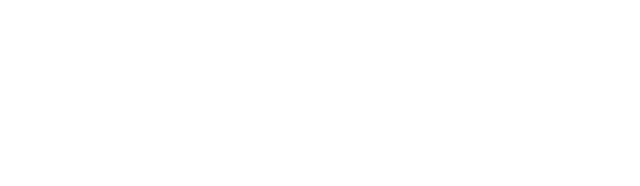
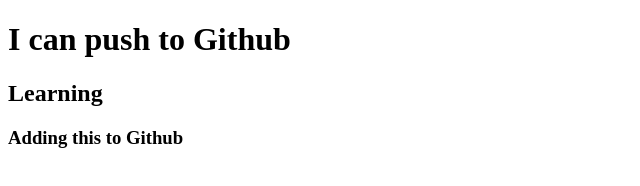
Before and after one commit to nazia-parvin/my-second-reposiroty, a plain HTML site: page index.html in a window 1280 px wide. Shown: the whole page, without its empty margins (0-640 px from the left). Drawn offline with Linux system fonts and the light colour scheme.

Commit message:
Adding header

```diff
--- a/index.html
+++ b/index.html
@@ -7,6 +7,8 @@
     <title>My second Github repo</title>
 </head>
 <body>
-
+    <h1>I can push to Github</h1>
+    <h2>Learning</h2>
+    <h3>Adding this to Github</h3>
 </body>
 </html>
```
